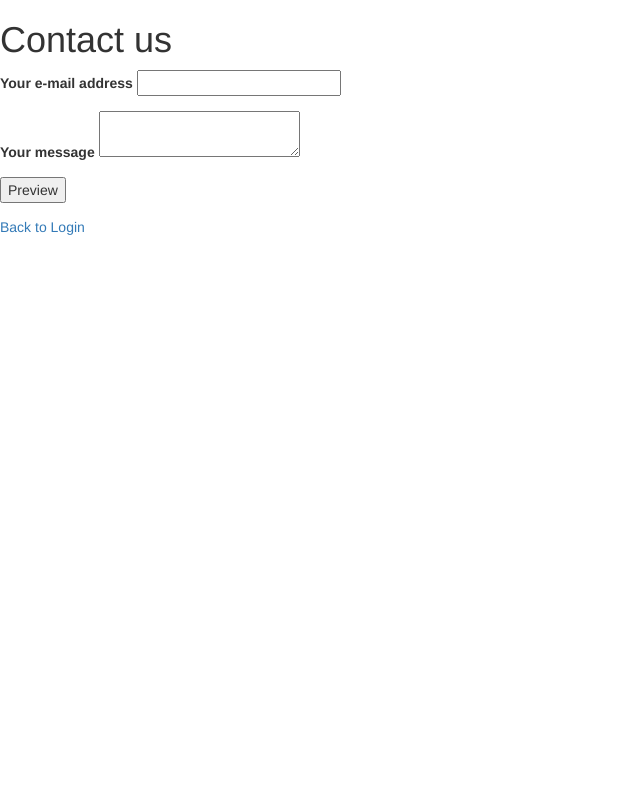
After one commit to jaromic/2019-08-insecuritas, a PHP site: page /contact.php in a window 1280 px wide. The commit adds this page. Shown: the whole page, without its empty margins (0-640 px from the left). Run offline with PHP 8.4, Linux system fonts and the light colour scheme; some libraries are stand-ins or nearby versions.

Commit message:
add contact form to demonstrate reflected (preview) and stored (send) XSS attacks

```diff
--- /dev/null
+++ b/contact.php
@@ -0,0 +1,76 @@
+<?php
+
+require_once "include/common.php";
+
+if (isset($_REQUEST['email'])) {
+    $email = $_REQUEST['email'];
+} else {
+    $email = null;
+}
+
+if (isset($_REQUEST['message'])) {
+    $message = $_REQUEST['message'];
+} else {
+    $message = null;
+}
+
+if (isset($_GET['preview'])) {
+    $preview = true;
+    $messageSent = false;
+} elseif (isset($_POST['send'])) {
+    $preview = false;
+    file_put_contents(LAST_CONTACT_REQUEST_FILE, "E-Mail: {$email}<br>Message: {$message}");
+    $messageSent = true;
+} else {
+    $preview = false;
+    $messageSent = false;
+}
+
+?>
+<html lang="en">
+<head><title>Contact Us &ndash; Insecuritas</title>
+    <?php require_once "include/common_head.php"; ?>
+    <link rel="stylesheet" href="css/contact.css" />
+</head>
+<body>
+<h1>Contact us</h1>
+<?php if ($preview) { ?>
+    <div id="preview" class="preview">
+        <p>This is a preview of your message:</p>
+        <p><strong>E-Mail: </strong><?php echo $email ?></p>
+        <p><strong>Your message: </strong><?php echo $message ?></p>
+        <form action="contact.php" method="post">
+            <input type="hidden" name="email" value="<?php echo $email ?>" />
+            <input type="hidden" name="message" value="<?php echo $message ?>" />
+            <button id="send" name="send" type="submit">Send</button>
+        </form>
+        <a href="contact.php">Cancel</a>
+    </div>
+<?php } elseif($messageSent) { ?>
+    <div id="sent" class="sent">
+        <p>Your message has been sent. Thank you!</p>
+    </div>
+<?php } else { ?>
+<main>
+    <form>
+        <p><label>Your e-mail address
+                <input id="email" name="email" type="email"/>
+            </label>
+        </p>
+        <p><label>Your message
+                <textarea id="message" name="message">
+                    <?php echo $message ?>
+                </textarea>
+            </label>
+        </p>
+        <p>
+            <button id="preview" name="preview" type="submit">Preview</button>
+        </p>
+    </form>
+</main>
+<?php } ?>
+<footer>
+    <a href="index.php">Back to Login</a>
+</footer>
+</body>
+</html>
--- /dev/null
+++ b/css/contact.css
@@ -0,0 +1,6 @@
+.preview {
+    background-color: lightgray;
+    border: 1px solid black;
+    padding: 10px;
+    margin: 15px;
+}
--- a/css/input.css
+++ b/css/input.css
@@ -1,4 +1,4 @@
 button:disabled {
-    color:gray;
-    background-color:darkgray;
+    color: gray;
+    background-color: darkgray;
 }
--- /dev/null
+++ b/include/common.php
@@ -0,0 +1,3 @@
+<?php
+
+const LAST_CONTACT_REQUEST_FILE = 'secret/last_contact_request.txt';
--- /dev/null
+++ b/include/common_footer.php
@@ -0,0 +1,4 @@
+<?php ?>
+<footer>
+    <a href="main.php">Back to Main Menu</a>
+</footer>
--- /dev/null
+++ b/include/common_head.php
@@ -0,0 +1,8 @@
+<?php ?>
+
+    <link rel="stylesheet" href="https://maxcdn.bootstrapcdn.com/bootstrap/3.3.7/css/bootstrap.min.css"
+        integrity="sha384-BVYiiSIFeK1dGmJRAkycuHAHRg32OmUcww7on3RYdg4Va+PmSTsz/K68vbdEjh4u" crossorigin="anonymous">
+    <link rel="stylesheet" href="https://maxcdn.bootstrapcdn.com/bootstrap/3.3.7/css/bootstrap-theme.min.css"
+        integrity="sha384-rHyoN1iRsVXV4nD0JutlnGaslCJuC7uwjduW9SVrLvRYooPp2bWYgmgJQIXwl/Sp" crossorigin="anonymous">
+    <link rel="stylesheet" href="../css/input.css">
+    <script src="js/input.js"></script>
--- /dev/null
+++ b/include/prod.php
@@ -0,0 +1,6 @@
+<div><?php
+
+$_SESSION['server']='prod';
+
+?>
+</div>
--- /dev/null
+++ b/include/test.php
@@ -0,0 +1,6 @@
+<div><?php
+
+$_SESSION['server']='test';
+
+?>
+</div>
--- a/prod.php
+++ /dev/null
@@ -1,6 +0,0 @@
-<div><?php
-
-echo "You are on the prod server";
-
-?>
-</div>
--- a/test.php
+++ /dev/null
@@ -1,6 +0,0 @@
-<div><?php
-
-echo "You are on the test server";
-
-?>
-</div>
```
Also changed, not shown: in.php (deleted, +0 -29 lines), include/last_contact_request.php (added, +7 -0 lines), index.php (+11 -12 lines), main.php (added, +49 -0 lines), xml.php (+8 -2 lines), include/authentication.php (renamed from authentication.php), 1 other file.
